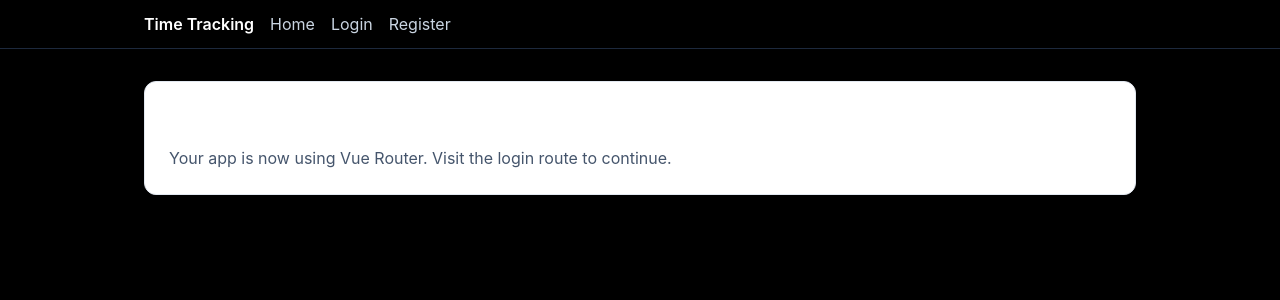
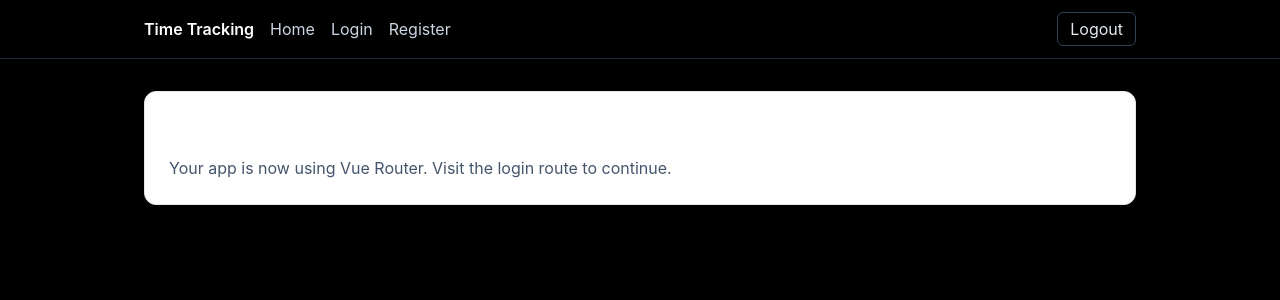
Before and after one commit to Zhunio/time-tracking, a Vue app: page / in a window 1280 px wide. Shown: the top 300 px of the page. Built offline with nearby package versions, Linux system fonts and the light colour scheme; no server answers.

Commit message:
fix: show pointer cursor on logout button

```diff
--- a/src/App.vue
+++ b/src/App.vue
@@ -1,3 +1,15 @@
+<script setup lang="ts">
+import { useRouter } from 'vue-router';
+import authService from './services/AuthService';
+
+const router = useRouter();
+
+const onLogout = async () => {
+  authService.logout();
+  await router.push('/login');
+};
+</script>
+
 <template>
   <div class="min-h-screen bg-black text-white">
     <header class="border-b border-slate-800 bg-black">
@@ -6,6 +18,13 @@
         <RouterLink class="text-slate-300 hover:text-white" to="/">Home</RouterLink>
         <RouterLink class="text-slate-300 hover:text-white" to="/login">Login</RouterLink>
         <RouterLink class="text-slate-300 hover:text-white" to="/register">Register</RouterLink>
+        <button
+          type="button"
+          class="ml-auto cursor-pointer rounded-md border border-slate-700 px-3 py-1 text-slate-200 transition hover:border-slate-500 hover:text-white"
+          @click="onLogout"
+        >
+          Logout
+        </button>
       </nav>
     </header>
     <main class="mx-auto max-w-5xl px-4 py-8">
```
